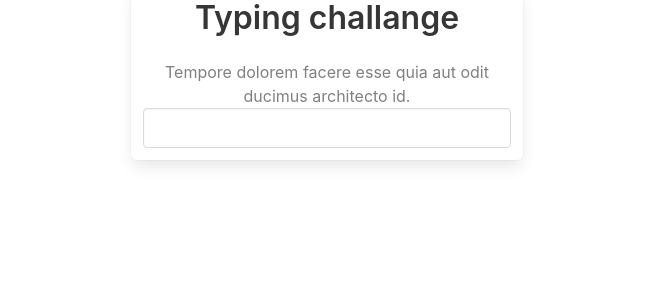
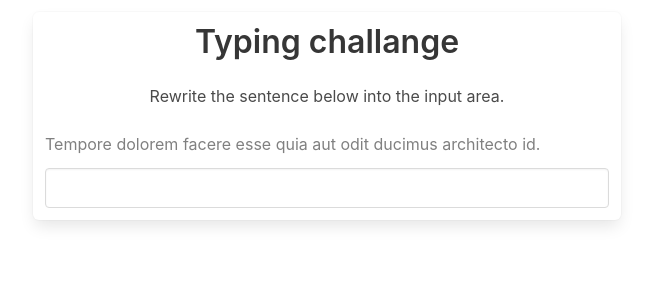
Before and after one commit to wporoslo/typing-challenge, an Angular app: page / in a window 1280 px wide. Shown: the top 300 px of the page, without its empty margins (313-966 px from the left). Built offline with nearby package versions, Linux system fonts and the light colour scheme.

Commit message:
fix clearing user input and add challenge description

```diff
--- a/src/app/app.component.css
+++ b/src/app/app.component.css
@@ -4,6 +4,7 @@
 
 .success {
   color: green;
+  font-weight: bold;
 }
 
 .error {
--- a/src/app/app.component.html
+++ b/src/app/app.component.html
@@ -1,8 +1,11 @@
-<div class="container">
+<div class="container mt-5">
   <div class="columns is-centered">
-    <div class="box column is-one-third">
+    <div class="box column is-half">
       <h1 class="title has-text-centered">Typing challange</h1>
-      <p class="has-text-centered">
+      <p class="has-text-centered is-size-6">
+        Rewrite the sentence below into the input area.
+      </p>
+      <p class="mt-5 mb-3">
         <span
           *ngFor="let letter of challenge.split(''); let i = index"
           [class]="evaluateInput(letter, userInput[i])"
@@ -21,7 +24,10 @@
 
       <div *ngIf="userInput === challenge" class="box has-text-centered">
         <h1 class="title">You won in {{ getTime() }} seconds!</h1>
-        <button class="is-centered" (click)="getNewChallenge()">
+        <button
+          class="button is-primary is-centered"
+          (click)="getNewChallenge()"
+        >
           New challenge
         </button>
       </div>
--- a/src/app/app.component.ts
+++ b/src/app/app.component.ts
@@ -14,7 +14,7 @@ export class AppComponent {
 
   //timer may need some additional work to accurately represent time
 
-  updateTimer(): void {
+  updateTimer = (): void => {
     this.timer = this.timer + 1
   }
 
```
